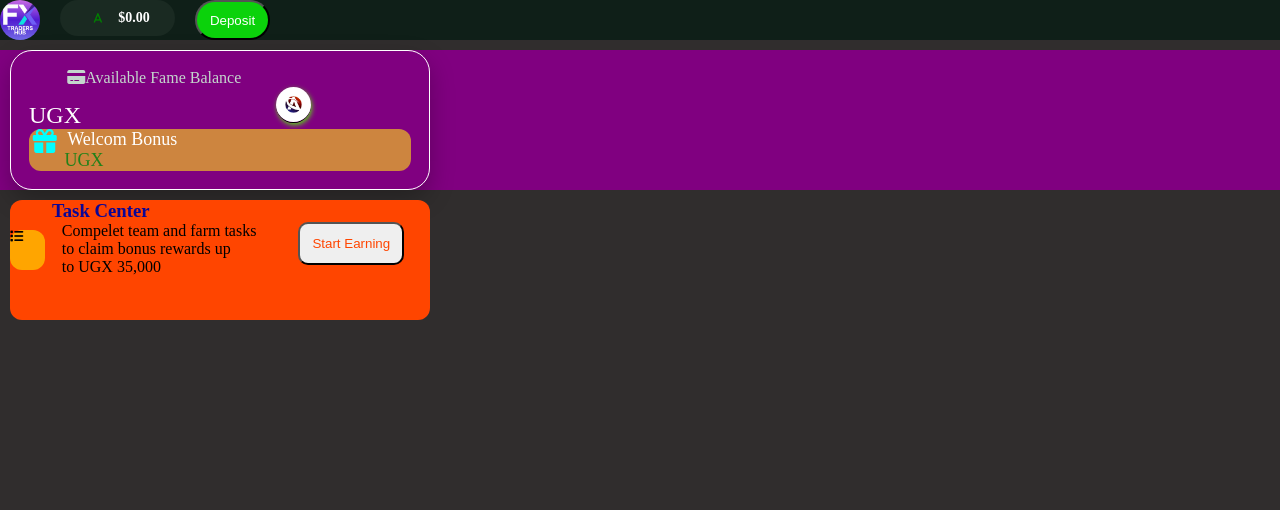
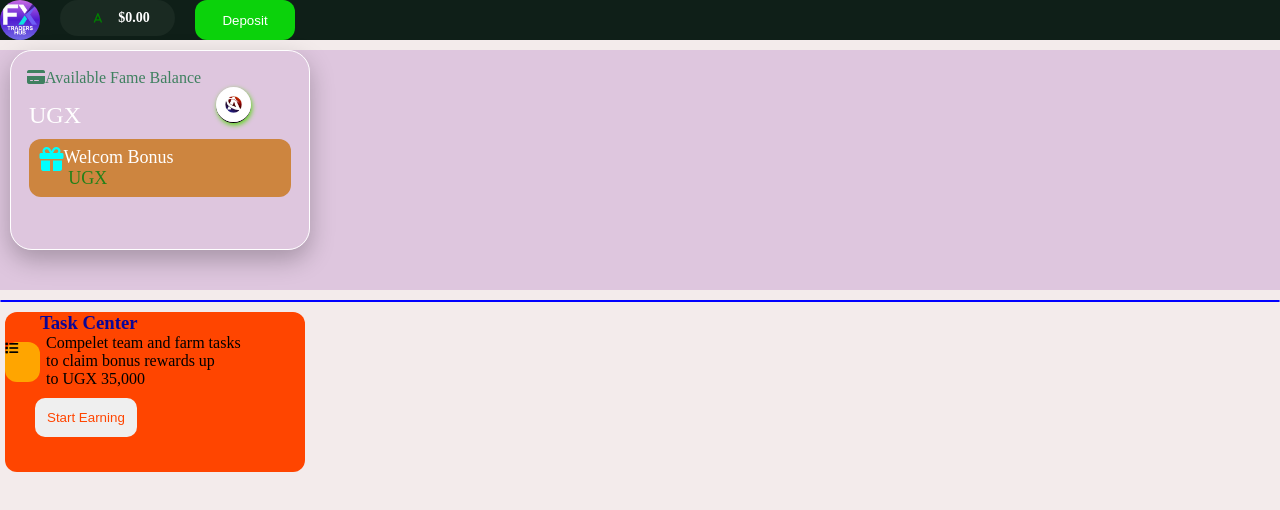
Before and after one commit to alvindev2567/profil2, a plain HTML site: page index.html in a window 1280 px wide. Drawn offline with Linux system fonts and the light colour scheme.

Commit message:
Add files via upload

```diff
--- a/index.html
+++ b/index.html
@@ -29,12 +29,16 @@
             </div>
         </div>
     </div>
+    <hr style="color: blue; border: 1px solid; margin-top: 10px; border-radius: 20px;">
     <div class="container">
           <div class="list"><i class="fa-solid fa-list" style="width: 35px; height: 40px; background-color: orange; border-radius: 12px; font-size: smaller; float: left; margin-top: 30px;"></i></div>
        <h3>Task Center</h3>
        <p>Compelet team and farm tasks<br>to claim bonus rewards up<br>to UGX 35,000</p>
         <button>Start Earning</button>
     </div>
+    <div class="main">
+
+    </div>
 
     <script src="app.js"></script>
 </body>
--- a/style.css
+++ b/style.css
@@ -8,7 +8,7 @@ html, body{
    overflow-x: hidden;
    margin: 0;
    padding: 0;
-    background-color: rgb(48, 45, 45);
+   background-color: rgb(243, 235, 235);
 
 }
 body{
@@ -19,6 +19,7 @@ body{
     gap: 8px each;
     width: 100%;
    background: #0f1f18;
+
 }
 .nav-bar img{
     width: 40px;
@@ -53,19 +54,20 @@ body{
    font-size: 11px;
 }
 .nav-bar button{
-    width: 75px;
+    width: 100px;
     margin-left: 20px;
-    border-radius: 20px;
+    border-radius: 12px;
     background-color: rgb(11, 210, 11);
     color: white;
     cursor: pointer;
+    border: none;
 }
 .nav-bar button:hover{
     background-color: rgb(64, 41, 177);
 }
 .card{
-    background-color: purple;
-
+    background-color: rgb(222, 198, 222);
+    height: 30vh;
 
 }
 .card .sub-card{
@@ -75,10 +77,12 @@ body{
   background: transparent;
   box-shadow: 0 10px 25px rgba(0,0,0,0.25);
   width: 100%;
-  max-width: 420px;
+  max-width: 300px;
   border: 1px solid white;
   border-radius: 22px;
-  box-sizing: border-box;padding: 18px;
+  box-sizing: border-box;
+  padding: 18px;
+  height: 25vh;
 
 }
 .card .sub-card img{
@@ -95,12 +99,16 @@ body{
 
 }
 .card .sub-card .paragraph{
-    color: #c4d6cd;
+    color: #3f8060;
     font-size: 16px;
+    margin-left: -2px;
 }
  .card .sub-card .sub-card2{
    background-color: peru;
    border-radius: 12px;
+   margin-top: 10px;
+   padding: 8px;
+
  }
  .card .sub-card  p{
     color: white;
@@ -118,10 +126,10 @@ body{
   .container{
     background-color: orangered;
     margin-top: 10px;
-    height: 15vh;
-    margin-left: 10px;
+    height: 20vh;
+    margin-left: 5px;
     width: 100%;
-    max-width: 420px;
+    max-width: 300px;
     border-radius: 12px;
   }
   .container h3{
@@ -132,7 +140,7 @@ body{
   }
 .container p{
     float: left;
-   margin-left: 4%;
+   margin-left: 2%;
 
 
 }
@@ -141,4 +149,7 @@ body{
  margin-left: 10%;
  color: orangered;
  border-radius: 10px;
+ cursor: pointer;
+ border: none;
+ margin-top: 10px;
 }
```
